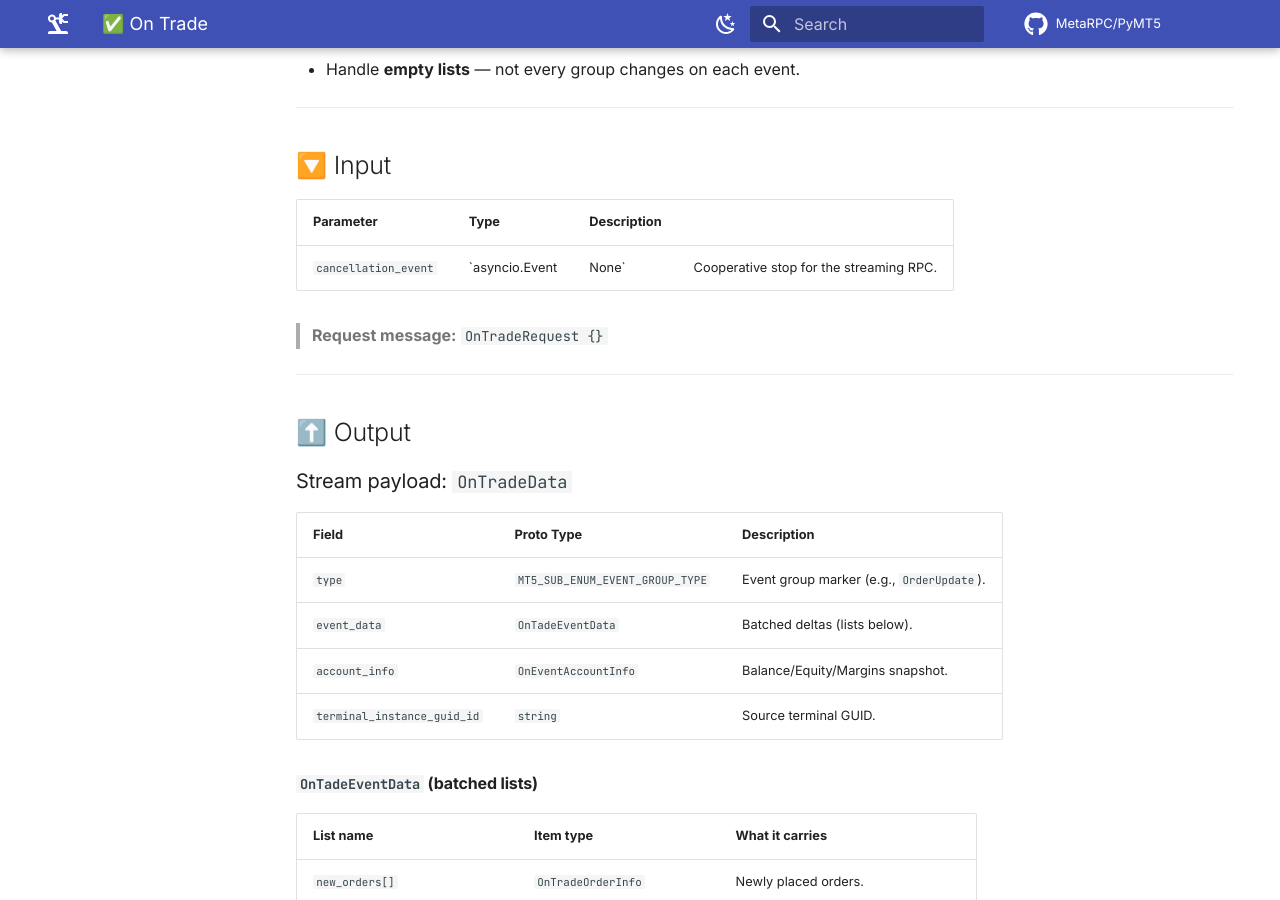
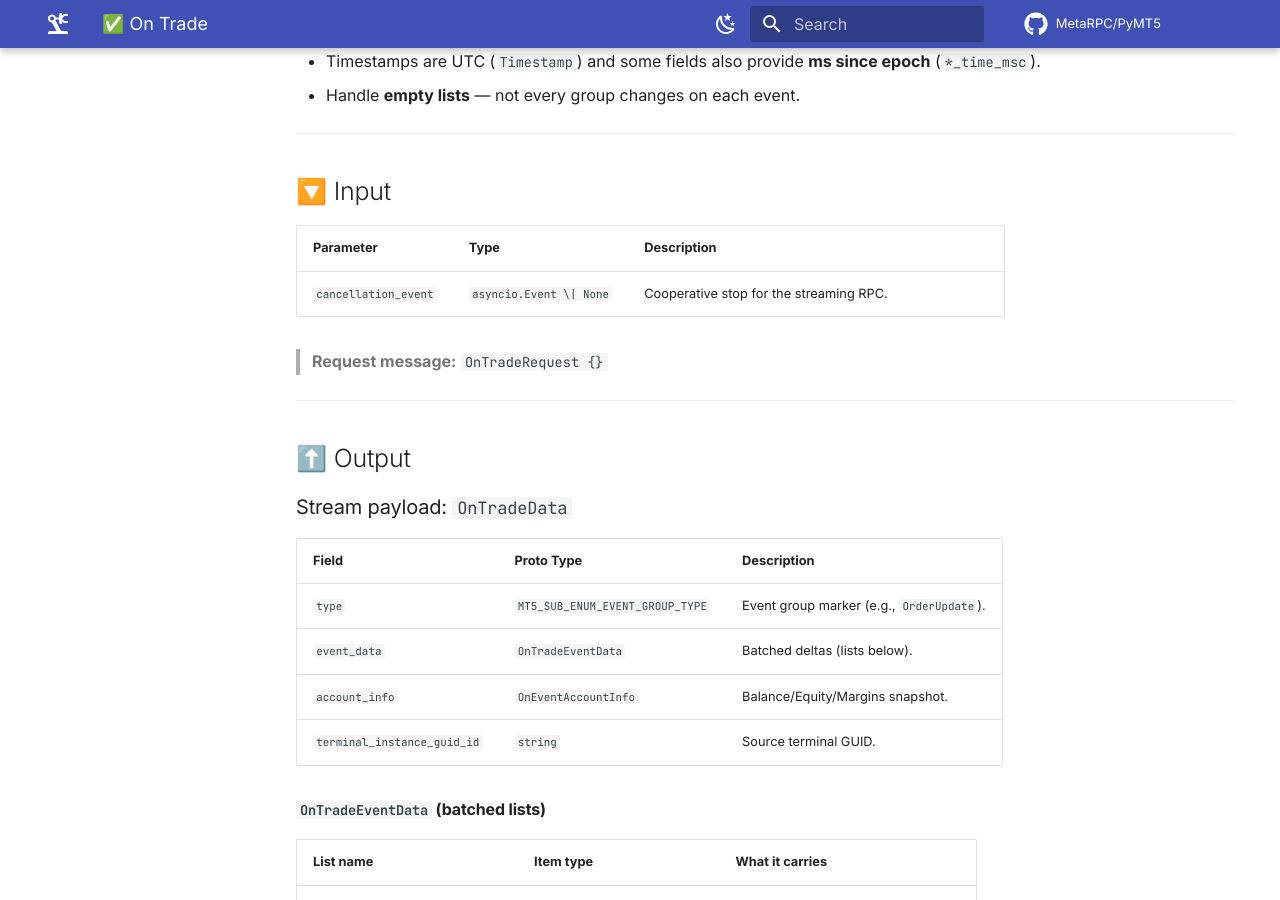
Before and after one commit to MetaRPC/PyMT5, an MkDocs documentation site: the page built from docs/MT5Account/Subscriptions_Streaming/on_trade.md, in a window 1280 px wide and 900 px high, scrolled down 1593 px. Built offline with MkDocs 1.6.1 and Material for MkDocs 9.7.7, drawn with Linux system fonts in a browser that asks for light colours; comment, search, counter and statistics services are not loaded; some of the changed text lies outside the part shown.

Commit message:
Update on_trade.md

```diff
--- a/docs/MT5Account/Subscriptions_Streaming/on_trade.md
+++ b/docs/MT5Account/Subscriptions_Streaming/on_trade.md
@@ -7,6 +7,8 @@
 * `MetaRpcMT5/mt5_account.py` — method `on_trade(...)`
 * `MetaRpcMT5/mt5_term_api_subscriptions_pb2.py` — `OnTrade*` messages and event payloads
 * `MetaRpcMT5/mt5_term_api_subscriptions_pb2_grpc.py` — service stub `SubscriptionServiceStub`
+
+---
 
 ### RPC
 
@@ -70,9 +72,9 @@ async def on_trade(
 
 ## 🔽 Input
 
-| Parameter            | Type                      | Description         |                                         |
-| -------------------- | ------------------------- | ------------------- | --------------------------------------- |
-| `cancellation_event` | \`asyncio.Event           | None\`              | Cooperative stop for the streaming RPC. |
+| Parameter            | Type                    | Description                             |   |
+| -------------------- | ----------------------- | --------------------------------------- | - |
+| `cancellation_event` | `asyncio.Event \| None` | Cooperative stop for the streaming RPC. |   |
 
 > **Request message:** `OnTradeRequest {}`
 
@@ -85,11 +87,11 @@ async def on_trade(
 | Field                       | Proto Type                      | Description                               |
 | --------------------------- | ------------------------------- | ----------------------------------------- |
 | `type`                      | `MT5_SUB_ENUM_EVENT_GROUP_TYPE` | Event group marker (e.g., `OrderUpdate`). |
-| `event_data`                | `OnTadeEventData`               | Batched deltas (lists below).             |
+| `event_data`                | `OnTradeEventData`              | Batched deltas (lists below).             |
 | `account_info`              | `OnEventAccountInfo`            | Balance/Equity/Margins snapshot.          |
 | `terminal_instance_guid_id` | `string`                        | Source terminal GUID.                     |
 
-#### `OnTadeEventData` (batched lists)
+#### `OnTradeEventData` (batched lists)
 
 | List name                      | Item type                   | What it carries                        |
 | ------------------------------ | --------------------------- | -------------------------------------- |
@@ -132,7 +134,7 @@ async def on_trade(
 |  7 | `stop_limit`              | double                        |
 |  8 | `price_current`           | double                        |
 |  9 | `time_expiration`         | `Timestamp`                   |
-| 10 | `time_type`               | `SUB_ENUM_ORDER_TYPE_TIME`    |
+| 10 | `type_time`               | `SUB_ENUM_ORDER_TYPE_TIME`    |
 | 11 | `comment`                 | string                        |
 | 12 | `symbol`                  | string                        |
 | 13 | `magic`                   | int64                         |
```
Also changed, not shown: other parts of docs/MT5Account/Subscriptions_Streaming/on_trade.md (+2 -2 lines).
